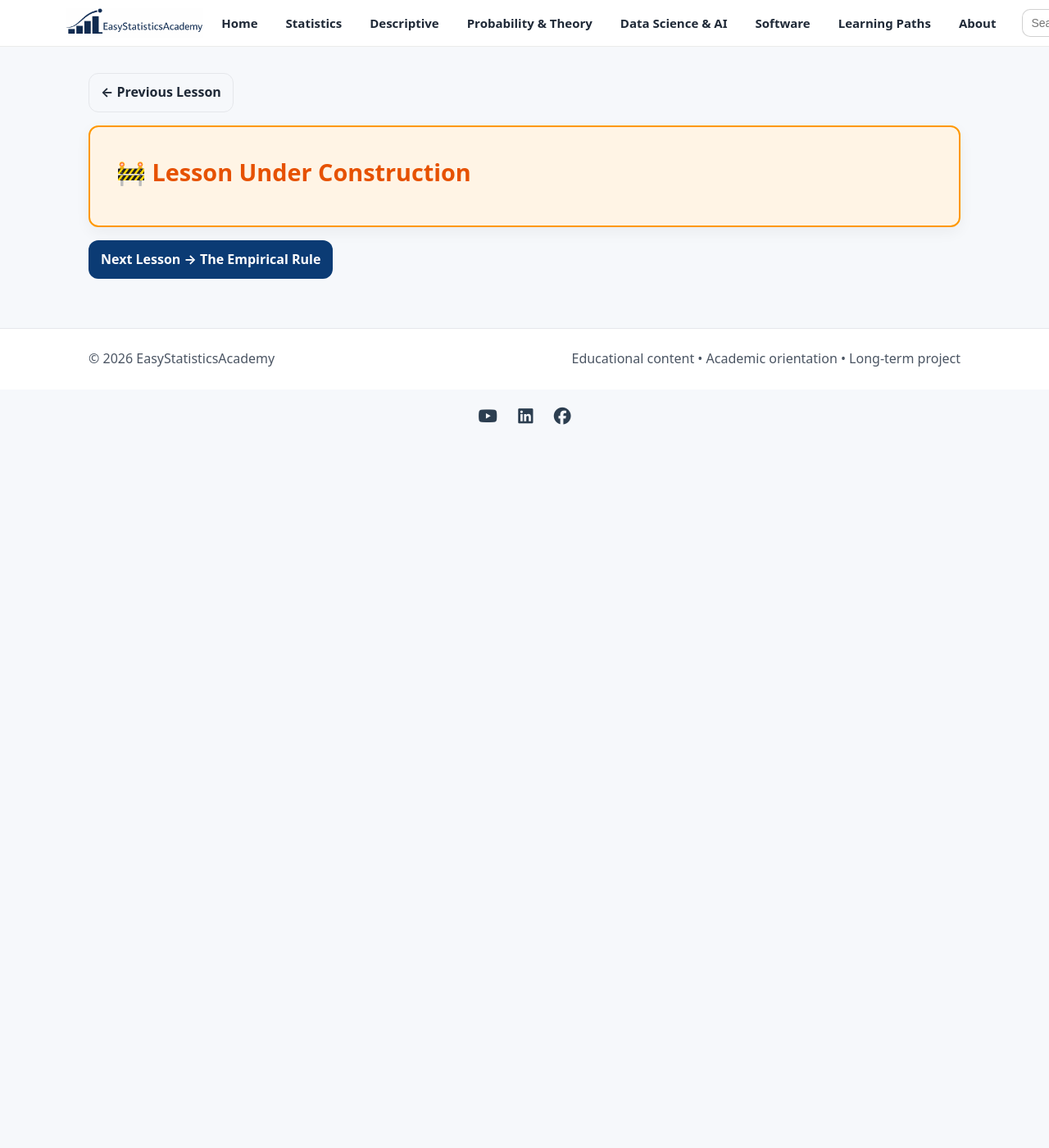
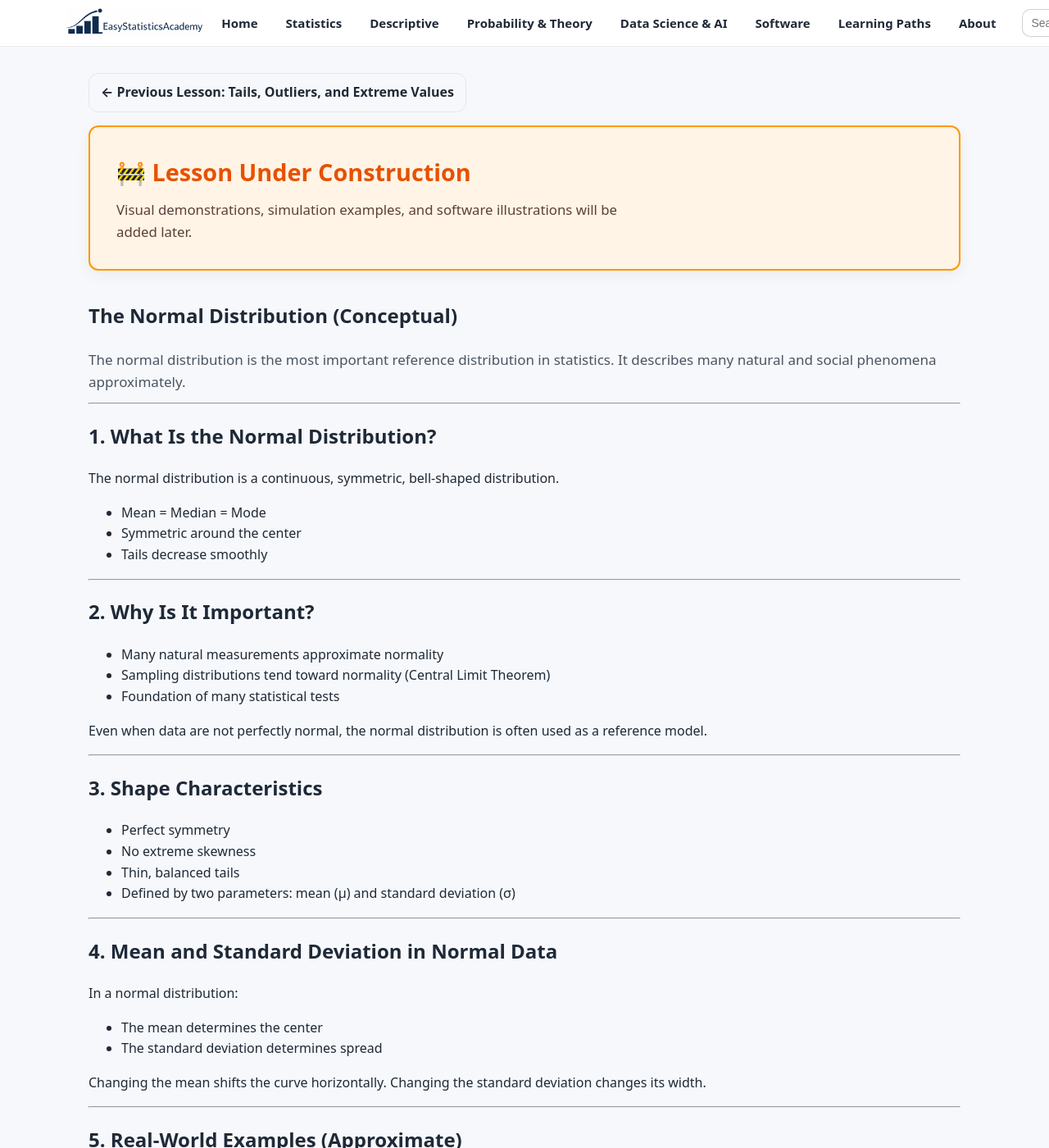
Before and after one commit to ammar-homaida-statistics/easystatisticsacademy, a Jekyll site: the page built from descriptive/shape/normal-distribution-concept/index.md, in a window 1280 px wide and 1400 px high. Shown: the whole window at 82% size. Built offline with Jekyll 4.4.1, drawn with Linux system fonts in a browser that asks for light colours; some of the changed text lies outside the part shown.

Commit message:
Add lesson content

```diff
--- a/descriptive/shape/normal-distribution-concept/index.md
+++ b/descriptive/shape/normal-distribution-concept/index.md
@@ -1,21 +1,142 @@
 ---
 layout: default
 title: "The Normal Distribution (Conceptual)"
-description: "Understanding bell-shaped distributions and their importance."
+description: "Understanding the bell-shaped distribution and why it is used as a statistical reference."
 permalink: /descriptive/shape/normal-distribution-concept/
 sidebar: false
 ---
 
 <section class="section section-slim">
   <a class="btn btn-outline" href="/descriptive/shape/tails-outliers-and-extremes/">
-    ← Previous Lesson
+    ← Previous Lesson: Tails, Outliers, and Extreme Values
   </a>
 </section>
 
+<!-- UNDER CONSTRUCTION NOTICE -->
 <section class="section section-slim">
   <div class="callout" style="background:#fff4e5;border:2px solid #ff9800;padding:2rem;border-radius:12px;">
-    <h2 style="margin-top:0;color:#e65100;font-size:1.8rem;">🚧 Lesson Under Construction</h2>
+    <div class="callout-copy">
+      <h2 style="margin-top:0;color:#e65100;font-size:1.8rem;">
+        🚧 Lesson Under Construction
+      </h2>
+      <p style="margin:0;font-size:1.05rem;color:#5d4037;line-height:1.6;">
+        Visual demonstrations, simulation examples, and software illustrations will be added later.
+      </p>
+    </div>
   </div>
+</section>
+
+<section class="section">
+
+  <div class="section-head">
+    <h1>The Normal Distribution (Conceptual)</h1>
+    <p class="lead">
+      The normal distribution is the most important reference distribution in statistics.
+      It describes many natural and social phenomena approximately.
+    </p>
+  </div>
+
+  <hr>
+
+  <h2>1. What Is the Normal Distribution?</h2>
+
+  <p>
+    The normal distribution is a continuous, symmetric, bell-shaped distribution.
+  </p>
+
+  <ul>
+    <li>Mean = Median = Mode</li>
+    <li>Symmetric around the center</li>
+    <li>Tails decrease smoothly</li>
+  </ul>
+
+  <hr>
+
+  <h2>2. Why Is It Important?</h2>
+
+  <ul>
+    <li>Many natural measurements approximate normality</li>
+    <li>Sampling distributions tend toward normality (Central Limit Theorem)</li>
+    <li>Foundation of many statistical tests</li>
+  </ul>
+
+  <p>
+    Even when data are not perfectly normal, the normal distribution is often used as a reference model.
+  </p>
+
+  <hr>
+
+  <h2>3. Shape Characteristics</h2>
+
+  <ul>
+    <li>Perfect symmetry</li>
+    <li>No extreme skewness</li>
+    <li>Thin, balanced tails</li>
+    <li>Defined by two parameters: mean (μ) and standard deviation (σ)</li>
+  </ul>
+
+  <hr>
+
+  <h2>4. Mean and Standard Deviation in Normal Data</h2>
+
+  <p>
+    In a normal distribution:
+  </p>
+
+  <ul>
+    <li>The mean determines the center</li>
+    <li>The standard deviation determines spread</li>
+  </ul>
+
+  <p>
+    Changing the mean shifts the curve horizontally.
+    Changing the standard deviation changes its width.
+  </p>
+
+  <hr>
+
+  <h2>5. Real-World Examples (Approximate)</h2>
+
+  <ul>
+    <li>Human height</li>
+    <li>IQ scores (standardized)</li>
+    <li>Measurement error</li>
+    <li>Exam scores in large populations</li>
+  </ul>
+
+  <hr>
+
+  <h2>6. Important Clarification</h2>
+
+  <p>
+    Not all data are normal.
+  </p>
+
+  <p>
+    Income, waiting times, and many business variables are skewed.
+  </p>
+
+  <p>
+    Assuming normality without checking can lead to incorrect conclusions.
+  </p>
+
+  <hr>
+
+  <h2>Summary</h2>
+
+  <ul>
+    <li>The normal distribution is symmetric and bell-shaped.</li>
+    <li>It is defined by mean and standard deviation.</li>
+    <li>It serves as a central reference in statistics.</li>
+    <li>Normality should be assessed, not assumed.</li>
+  </ul>
+
+</section>
+
+<section class="section section-slim">
+  <a class="btn" href="/descriptive/shape/empirical-rule/">
+    Next Lesson → The Empirical Rule (68–95–99.7)
+  </a>
 </section>
 
 <script>
@@ -23,14 +144,8 @@
   var KEY="esa_continue_descriptive_shape_lesson_v0";
   localStorage.setItem(KEY,JSON.stringify({
     url:"/descriptive/shape/normal-distribution-concept/",
-    label:"Lesson 5 — The Normal Distribution",
+    label:"Lesson 5 — The Normal Distribution (Conceptual)",
     ts:Date.now()
   }));
 })();
 </script>
-
-<section class="section section-slim">
-  <a class="btn" href="/descriptive/shape/empirical-rule/">
-    Next Lesson → The Empirical Rule
-  </a>
-</section>
```
